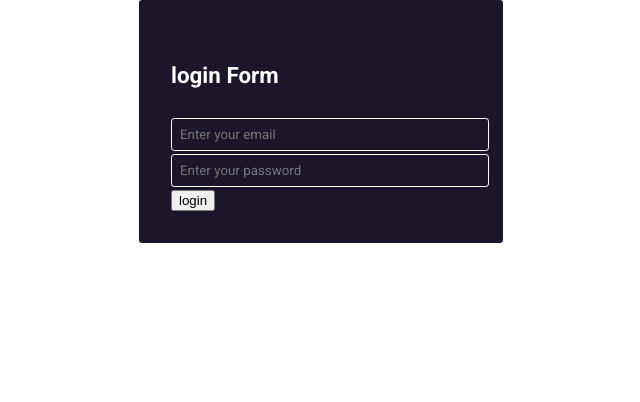
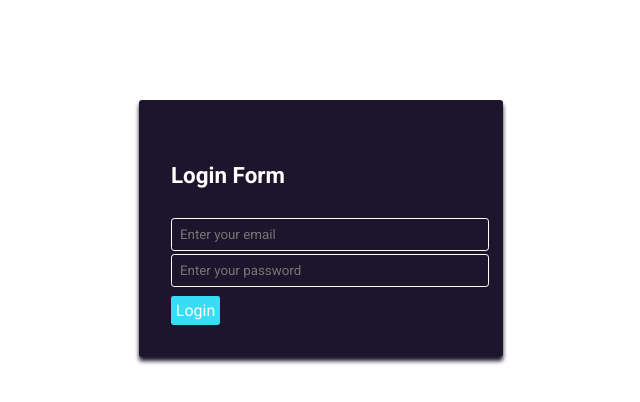
Before and after one commit to chucho523/challenge-alkemy, a React (Create React App) app in the folder app-wallet/: page / in a window 1280 px wide. Shown: the top 402 px of the page, without its empty margins (319-959 px from the left). Built offline with nearby package versions, Linux system fonts and the light colour scheme.

Commit message:
service 'postTransaction' added

```diff
--- /dev/null
+++ b/app-wallet/src/components/common/GenericButton/index.js
@@ -0,0 +1,12 @@
+import React from 'react';
+import './styles.scss';
+
+const GenericButton = ({text, type, disabled}) => {
+    return (
+        <button type={type} disabled={disabled} className='genericBtn'>
+            {text}
+        </button>
+    )
+}
+
+export default GenericButton
--- /dev/null
+++ b/app-wallet/src/components/common/GenericButton/styles.scss
@@ -0,0 +1,16 @@
+@import '../../../styles/_colors.scss';
+
+.genericBtn{
+    font-family: 'Roboto';
+    font-weight: 400;
+    font-size: 1rem;
+    color: white;
+    background: $btnLight;
+    padding: .3rem;
+    border:none;
+    border-radius: .15rem;
+    margin-top: .4rem;
+    &[disabled]{
+        opacity: .5;
+    }
+}
--- a/app-wallet/src/components/common/RegisterLogin/index.js
+++ b/app-wallet/src/components/common/RegisterLogin/index.js
@@ -1,6 +1,7 @@
 import React, {Fragment} from 'react'
 import register from '../../../services/register';
 import login from '../../../services/login';
+import GenericButton from '../GenericButton';
 import {Formik} from 'formik';
 import './styles.scss';
 
@@ -15,19 +16,19 @@ const RegisterLogin = ({type}) => {
                 }}
                 validate= {(values => {
                     const errors = {};
-
+                    //errors email
                     if(!values.email){
                         errors.email = 'Required email'
                     }
-
-                    if(type === 'register'){
+                    //errors name
+                    if(type === 'Register'){
                         if(!values.name){
                             errors.name = 'Required name'
                         }else if(values.name.length < 3){
                             errors.password = 'The password must contain more than 3 characters'
                         }
                     }
-
+                    //errors password
                     if(!values.password){
                         errors.password = 'Required password'
                     }else if(values.password.length < 3){
@@ -37,7 +38,7 @@ const RegisterLogin = ({type}) => {
                     return errors;
                 })}
                 onSubmit={(values, {setFieldError}) => {
-                    if(type === 'register'){
+                    if(type === 'Register'){
                         //register user
                         return register(values)
                             .catch((e) => {
@@ -47,7 +48,9 @@ const RegisterLogin = ({type}) => {
                     }else{
                         //login user
                         return login(values)
-                            .then(jwt => console.log(jwt))
+                            .then(jwt => {
+                                window.localStorage.setItem('token', jwt)
+                            })
                             .catch((e) => {
                                 const dataError = e.response.data.error;//get error
                                 setFieldError(dataError.path, dataError.message)//set error
@@ -63,13 +66,13 @@ const RegisterLogin = ({type}) => {
                             <input className="controls" placeholder="Enter your email" name='email' type="text" onChange={handleChange}></input>
                             {errors.email && <p>{errors.email}</p> /* show error */}
                             {
-                                type === 'register' &&
+                                type === 'Register' &&
                                 <input className="controls" placeholder="Enter your name" name='name' type="text" onChange={handleChange}></input>
                             }
                             {errors.name && <p>{errors.name /* show error */}</p>}
                             <input className="controls" placeholder="Enter your password" name='password' type="password" onChange={handleChange}></input>
                             {errors.password && <p>{errors.password}</p>/* show error */}
-                            <button type="submit" disabled={isSubmitting}>{type}</button>
+                            <GenericButton type="submit" disabled={isSubmitting} text={type} />
 
                         </form>
                 }
--- a/app-wallet/src/components/common/RegisterLogin/styles.scss
+++ b/app-wallet/src/components/common/RegisterLogin/styles.scss
@@ -6,9 +6,11 @@ $backgroundColor:#1c152b;
     background: $backgroundColor;
     padding: 2rem;
     margin: auto;
+    margin-top: 6.25rem;
     border-radius: .2rem;
     font-family: 'Roboto';
     color:white;
+    box-shadow: 0px 4px 4px 0px #1c152b;
 
     h4{
         font-size: 1.4rem;
--- a/app-wallet/src/styles/_colors.scss
+++ b/app-wallet/src/styles/_colors.scss
@@ -2,3 +2,4 @@ $greenLight: #40f358;
 $ingressColor: #00fc22;
 $egressColor: #fd3e3e;
 $errorColor: #ff0e0e;
+$btnLight: #35def5;
--- a/app-wallet/src/views/Login/index.js
+++ b/app-wallet/src/views/Login/index.js
@@ -3,7 +3,7 @@ import Login from '../../components/common/RegisterLogin';
 
 const LoginView = () => {
     return (
-        <Login type={'login'}></Login>
+        <Login type={'Login'}></Login>
     )
 }
 
--- a/app-wallet/src/views/Register/index.js
+++ b/app-wallet/src/views/Register/index.js
@@ -3,7 +3,7 @@ import Register from '../../components/common/RegisterLogin';
 
 const RegisterView = () => {
     return (
-        <Register type={'register'}></Register>
+        <Register type={'Register'}></Register>
     )
 }
 
```
Also changed, not shown: app-wallet/src/services/postTransaction.js (added, +15 -0 lines).
